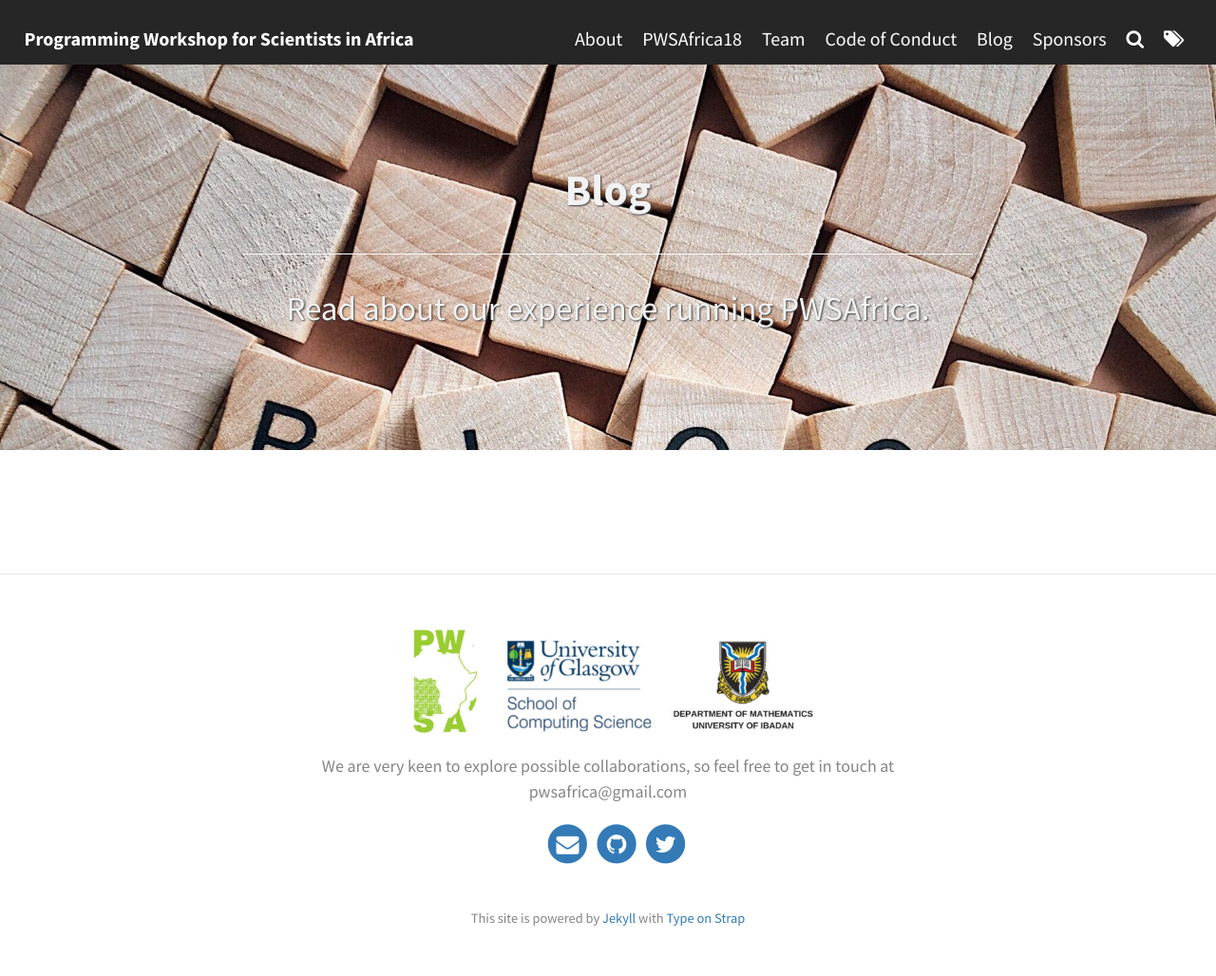
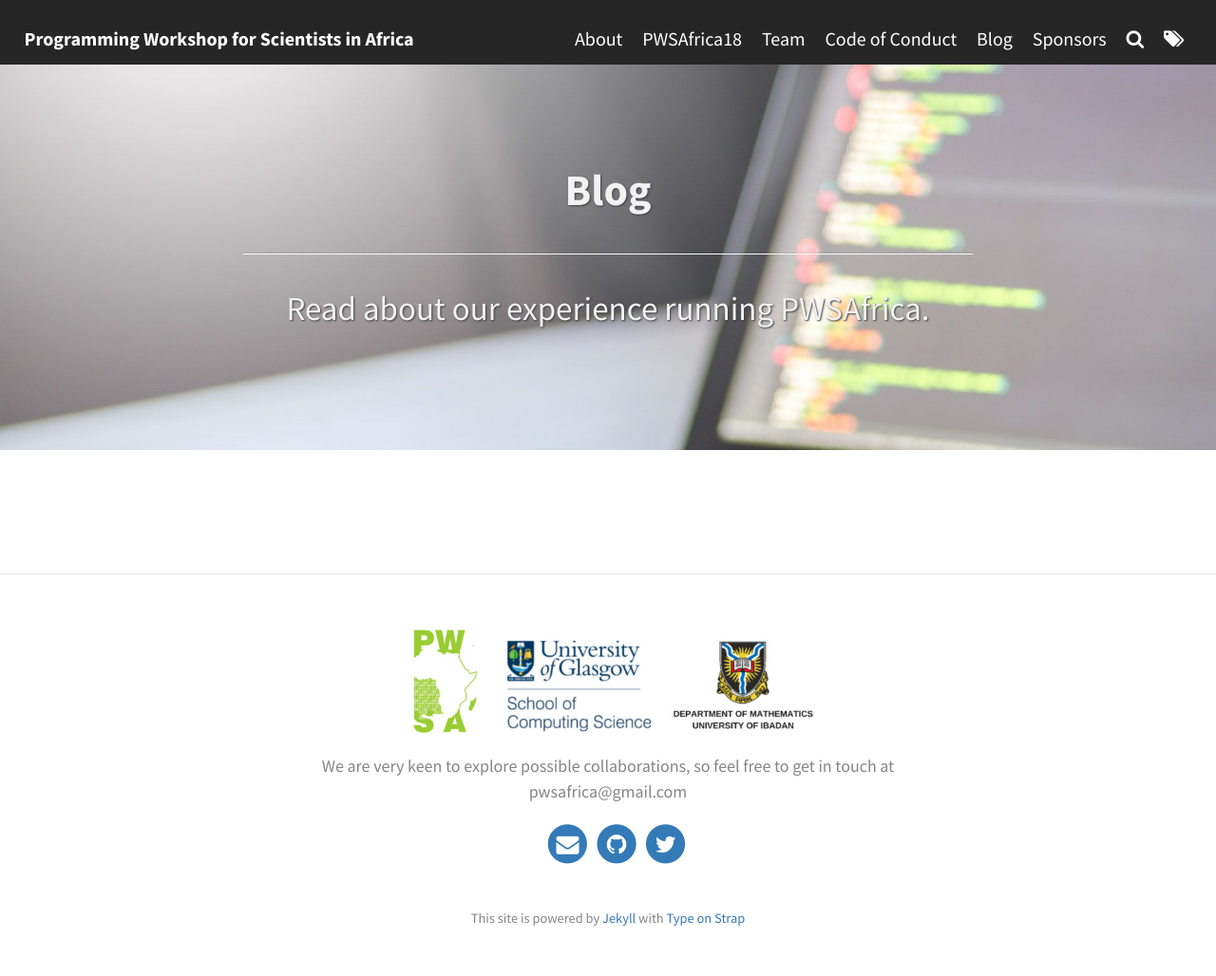
Before and after one commit to pwsafrica/pwsafrica.github.io, a Jekyll site: the page built from pages/5_blog.md, in a window 1280 px wide. Shown: the whole page at 95% size. Built offline with Jekyll 4.4.1, drawn with Linux system fonts in a browser that asks for light colours.

Commit message:
Update 5_blog.md

```diff
--- a/pages/5_blog.md
+++ b/pages/5_blog.md
@@ -2,6 +2,6 @@
 layout: page
 title: Blog
 permlink: /blog/
-subtitle: "<hr>Read about our experience running PWSAfrica."
-feature-img: "assets/img/pexels/scrabble-blog.jpeg"
+subtitle: "<hr> Read about our experience running PWSAfrica."
+feature-img: "assets/img/pexels/computer2.jpeg"
 ---
```
